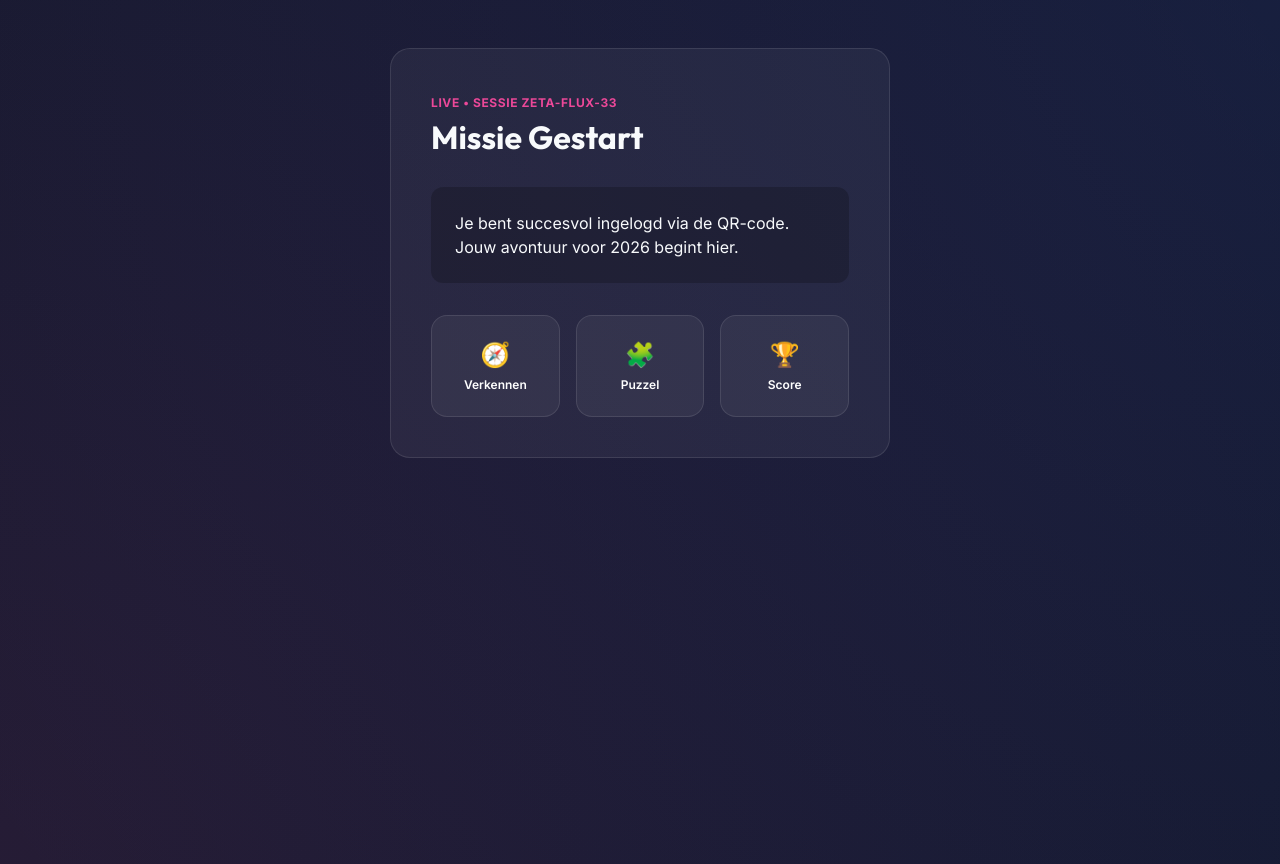
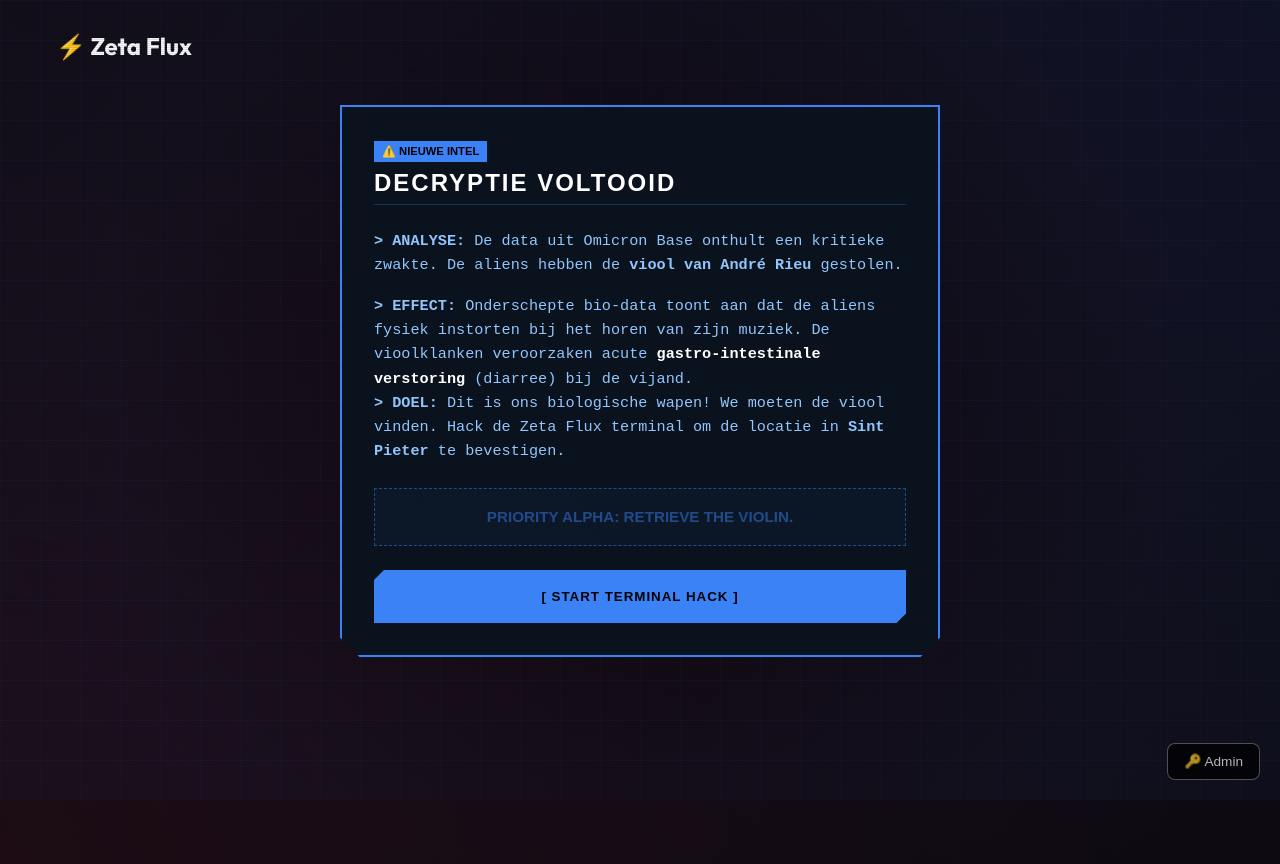
Before and after one commit to x4b5/game2026, a SvelteKit app: page /game/zeta-flux-33 in a window 1280 px wide. Built offline with nearby package versions, Linux system fonts and the light colour scheme.

Commit message:
feat: create zeta-flux briefing page with violin intel

```diff
--- /dev/null
+++ b/src/routes/game/zeta-flux-33/+page.svelte
@@ -0,0 +1,215 @@
+<script lang="ts">
+    import GameContainer from "$lib/components/GameContainer.svelte";
+    import { fade } from "svelte/transition";
+    import { goto } from "$app/navigation";
+
+    let gameContainer: any;
+
+    function proceed() {
+        goto("/game/zeta-flux-33/circuit-overload");
+    }
+</script>
+
+<div class="scanlines"></div>
+<div class="animated-bg"></div>
+
+<GameContainer
+    bind:this={gameContainer}
+    gameId="zeta-flux"
+    title="⚡ Zeta Flux"
+>
+    <!-- Briefing Container reused styling structure -->
+    <div class="stream-game">
+        <div class="intel-briefing" in:fade>
+            <div class="briefing-header">
+                <span class="alert-tag">⚠️ NIEUWE INTEL</span>
+                <h1>DECRYPTIE VOLTOOID</h1>
+            </div>
+
+            <div class="briefing-content">
+                <p class="intel-text">
+                    <strong>> ANALYSE:</strong> De data uit Omicron Base onthult
+                    een kritieke zwakte. De aliens hebben de
+                    <strong>viool van André Rieu</strong> gestolen.
+                </p>
+                <p>
+                    <strong>> EFFECT:</strong> Onderschepte bio-data toont aan
+                    dat de aliens fysiek instorten bij het horen van zijn
+                    muziek. De vioolklanken veroorzaken acute
+                    <span class="highlight">gastro-intestinale verstoring</span>
+                    (diarree) bij de vijand.
+                </p>
+                <p>
+                    <strong>> DOEL:</strong> Dit is ons biologische wapen! We
+                    moeten de viool vinden. Hack de Zeta Flux terminal om de
+                    locatie in <strong>Sint Pieter</strong> te bevestigen.
+                </p>
+                <div class="warning-box">
+                    PRIORITY ALPHA: RETRIEVE THE VIOLIN.
+                </div>
+            </div>
+
+            <button class="accept-btn" onclick={proceed}>
+                [ START TERMINAL HACK ]
+            </button>
+        </div>
+    </div>
+</GameContainer>
+
+<style>
+    :global(body) {
+        background-color: #050505;
+        color: #10b981;
+    }
+
+    .scanlines {
+        position: fixed;
+        top: 0;
+        left: 0;
+        width: 100%;
+        height: 100%;
+        background: repeating-linear-gradient(
+            0deg,
+            rgba(0, 0, 0, 0.15),
+            rgba(0, 0, 0, 0.15) 1px,
+            transparent 1px,
+            transparent 2px
+        );
+        pointer-events: none;
+        z-index: 10;
+        opacity: 0.7;
+    }
+
+    .animated-bg {
+        position: fixed;
+        width: 100%;
+        height: 100%;
+        top: 0;
+        left: 0;
+        background: radial-gradient(
+                circle at center,
+                transparent 30%,
+                rgba(59, 130, 246, 0.05) 70%
+            ),
+            linear-gradient(rgba(59, 130, 246, 0.03) 1px, transparent 1px),
+            linear-gradient(
+                90deg,
+                rgba(59, 130, 246, 0.03) 1px,
+                transparent 1px
+            );
+        background-size:
+            100% 100%,
+            40px 40px,
+            40px 40px;
+        z-index: -1;
+    }
+
+    .stream-game {
+        width: 100%;
+        max-width: 600px;
+        margin: 0 auto;
+        font-family: "Courier New", Courier, monospace;
+        position: relative;
+        z-index: 20;
+    }
+
+    .intel-briefing {
+        background: rgba(10, 20, 30, 0.95);
+        border: 2px solid #3b82f6;
+        padding: 2rem;
+        margin-bottom: 2rem;
+        box-shadow: 0 0 20px rgba(59, 130, 246, 0.1);
+        clip-path: polygon(
+            0 0,
+            100% 0,
+            100% calc(100% - 20px),
+            calc(100% - 20px) 100%,
+            20px 100%,
+            0 calc(100% - 20px)
+        );
+    }
+
+    .alert-tag {
+        display: inline-block;
+        background: #3b82f6;
+        color: #000;
+        padding: 2px 8px;
+        font-family: "Orbitron", sans-serif;
+        font-size: 0.7rem;
+        font-weight: 900;
+        margin-bottom: 0.5rem;
+    }
+
+    .briefing-header h1 {
+        font-family: "Orbitron", sans-serif;
+        font-size: 1.5rem;
+        color: #fff;
+        margin: 0;
+        letter-spacing: 2px;
+        text-transform: uppercase;
+        border-bottom: 1px solid rgba(59, 130, 246, 0.3);
+        padding-bottom: 0.5rem;
+    }
+
+    .briefing-content {
+        margin: 1.5rem 0;
+        line-height: 1.6;
+        color: #93c5fd;
+        font-size: 0.95rem;
+    }
+
+    .intel-text {
+        margin-bottom: 1rem;
+    }
+
+    .highlight {
+        color: #fff;
+        font-weight: bold;
+    }
+
+    .warning-box {
+        background: rgba(59, 130, 246, 0.1);
+        border: 1px dashed #3b82f6;
+        padding: 1rem;
+        text-align: center;
+        color: #3b82f6;
+        font-weight: 700;
+        font-family: "Orbitron", sans-serif;
+        margin-top: 1.5rem;
+        animation: blink 2s infinite;
+    }
+
+    @keyframes blink {
+        50% {
+            opacity: 0.5;
+        }
+    }
+
+    .accept-btn {
+        width: 100%;
+        padding: 1.2rem;
+        background: #3b82f6;
+        color: #000;
+        border: none;
+        font-family: "Orbitron", sans-serif;
+        font-weight: 900;
+        cursor: pointer;
+        transition: all 0.2s;
+        letter-spacing: 1px;
+        text-transform: uppercase;
+        clip-path: polygon(
+            10px 0,
+            100% 0,
+            100% calc(100% - 10px),
+            calc(100% - 10px) 100%,
+            0 100%,
+            0 10px
+        );
+    }
+
+    .accept-btn:hover {
+        background: #60a5fa;
+        transform: translateY(-2px);
+        box-shadow: 0 5px 15px rgba(59, 130, 246, 0.3);
+    }
+</style>
```
